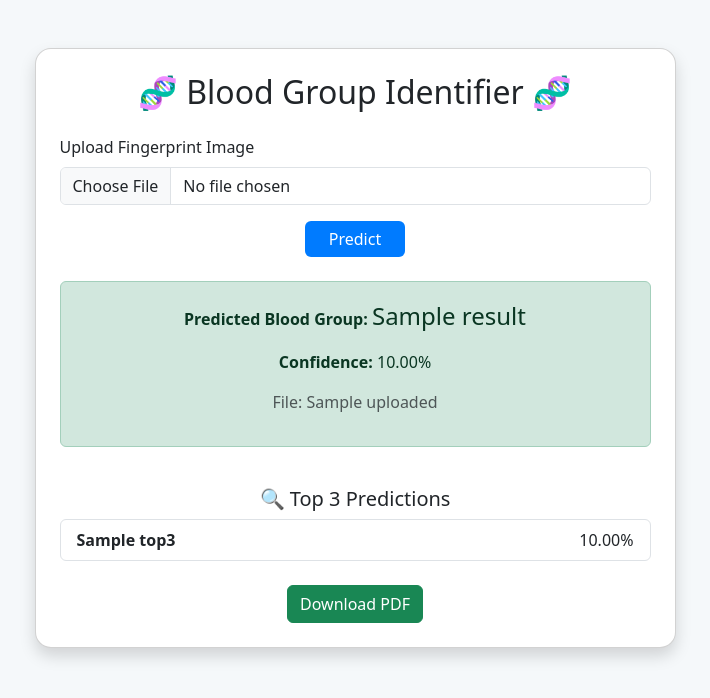
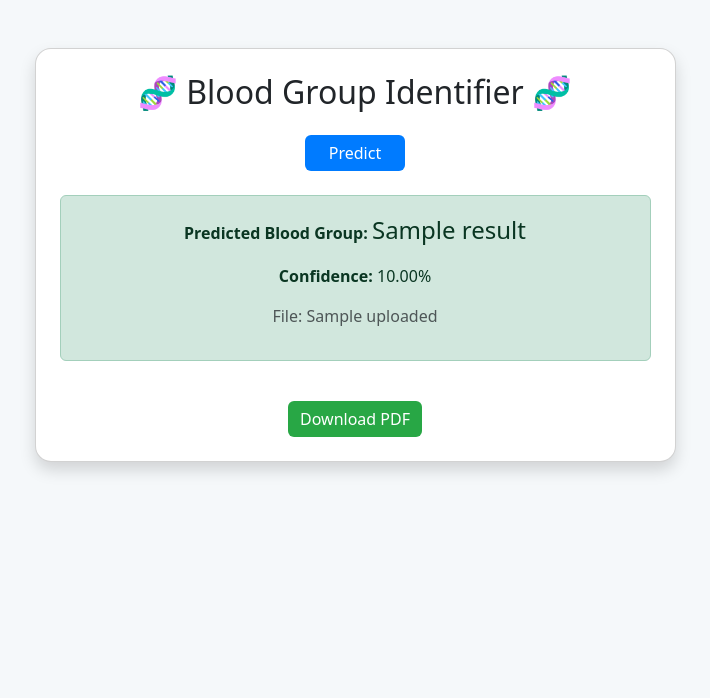
Before and after one commit to SiddharthaStoic/BloodGroupIdentifier, a Django app: template predictor/templates/predictor/index.html in a window 1280 px wide. Shown: the top 698 px of the page, without its empty margins (285-995 px from the left). Run offline with Django 5.2, Linux system fonts and the light colour scheme; the template is opened without the code that fills it: most values are stand-ins (such as "Sample title", 1, 10 or a date in 2020).

Commit message:
Automated fingerprint detection and PDF button update

```diff
--- a/predictor/templates/predictor/index.html
+++ b/predictor/templates/predictor/index.html
@@ -18,6 +18,13 @@
         .btn-primary:hover {
             background-color: #0056b3;
         }
+        .btn-success {
+            background-color: #28a745;
+            border: none;
+        }
+        .btn-success:hover {
+            background-color: #218838;
+        }
     </style>
 </head>
 <body>
@@ -28,13 +35,9 @@
             <div class="card shadow p-4">
                 <h2 class="text-center mb-4">🧬 Blood Group Identifier 🧬</h2>
 
-                <!-- ✅ UPDATED form with correct action -->
-                <form method="post" action="{% url 'predict' %}" enctype="multipart/form-data">
+                <!-- ✅ No file upload, just the Predict button -->
+                <form method="post" action="{% url 'predict' %}">
                     {% csrf_token %}
-                    <div class="mb-3">
-                        <label for="image" class="form-label">Upload Fingerprint Image</label>
-                        <input type="file" class="form-control" name="image" id="image" required>
-                    </div>
                     <div class="text-center">
                         <button type="submit" class="btn btn-primary px-4">Predict</button>
                     </div>
@@ -46,26 +49,18 @@
                     <p><strong>Confidence:</strong> {{ confidence|floatformat:2 }}%</p>
                     <p class="text-muted">File: {{ uploaded }}</p>
                 </div>
-                {% endif %}
 
-                {% if top3 %}
-                <div class="mt-4">
-                    <h5 class="text-center">🔍 Top 3 Predictions</h5>
-                    <ul class="list-group text-center">
-                        {% for label, conf in top3 %}
-                        <li class="list-group-item d-flex justify-content-between">
-                            <strong>{{ label }}</strong> <span>{{ conf|floatformat:2 }}%</span>
-                        </li>
-                        {% endfor %}
-                    </ul>
-                </div>
-                {% endif %}
-
-                {% if result %}
                 <div class="text-center mt-4">
                     <a href="{% url 'download_report' %}" class="btn btn-success">Download PDF</a>
                 </div>
                 {% endif %}
+
+                {% if error %}
+                <div class="alert alert-danger text-center mt-4">
+                    <p>{{ error }}</p>
+                </div>
+                {% endif %}
+
             </div>
         </div>
     </div>
```
Also changed, not shown: predictor/views.py (+13 -11 lines).
